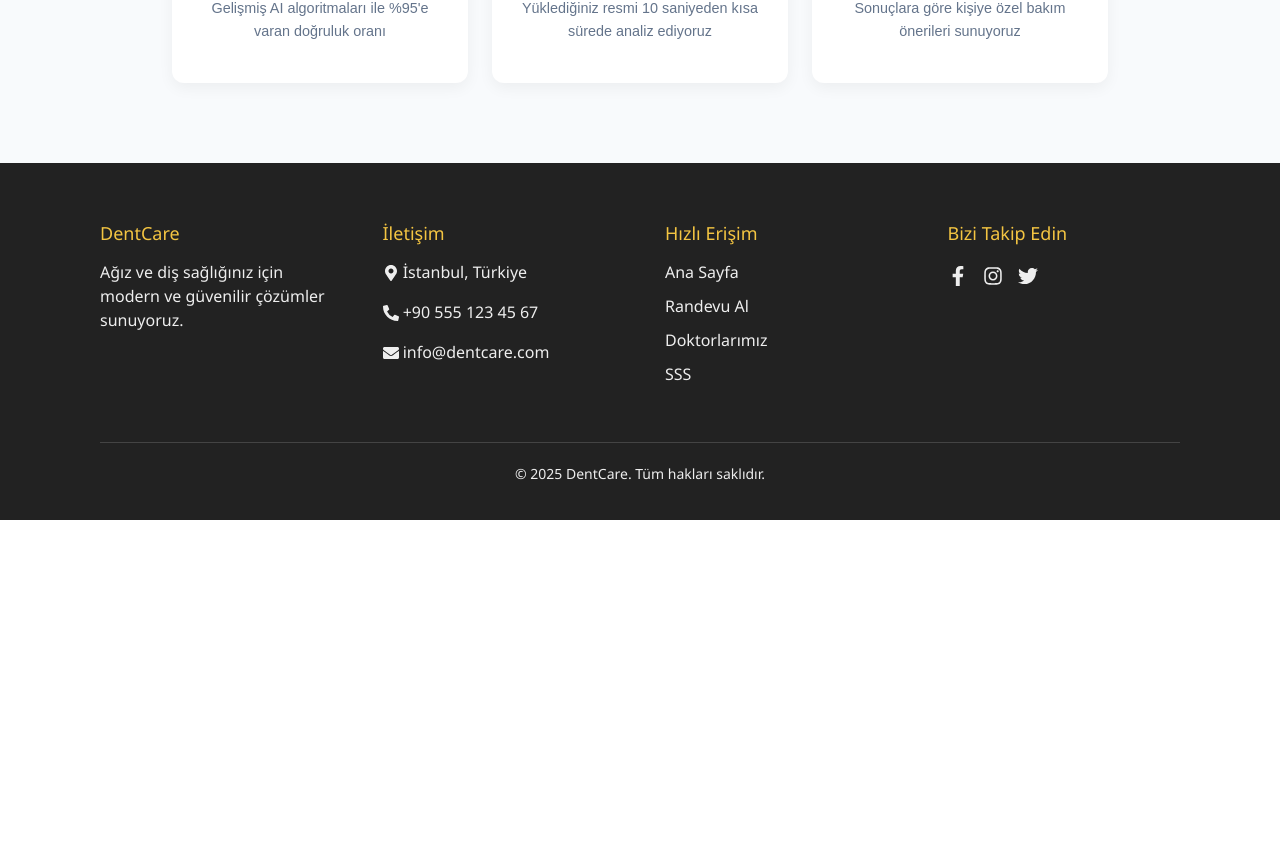
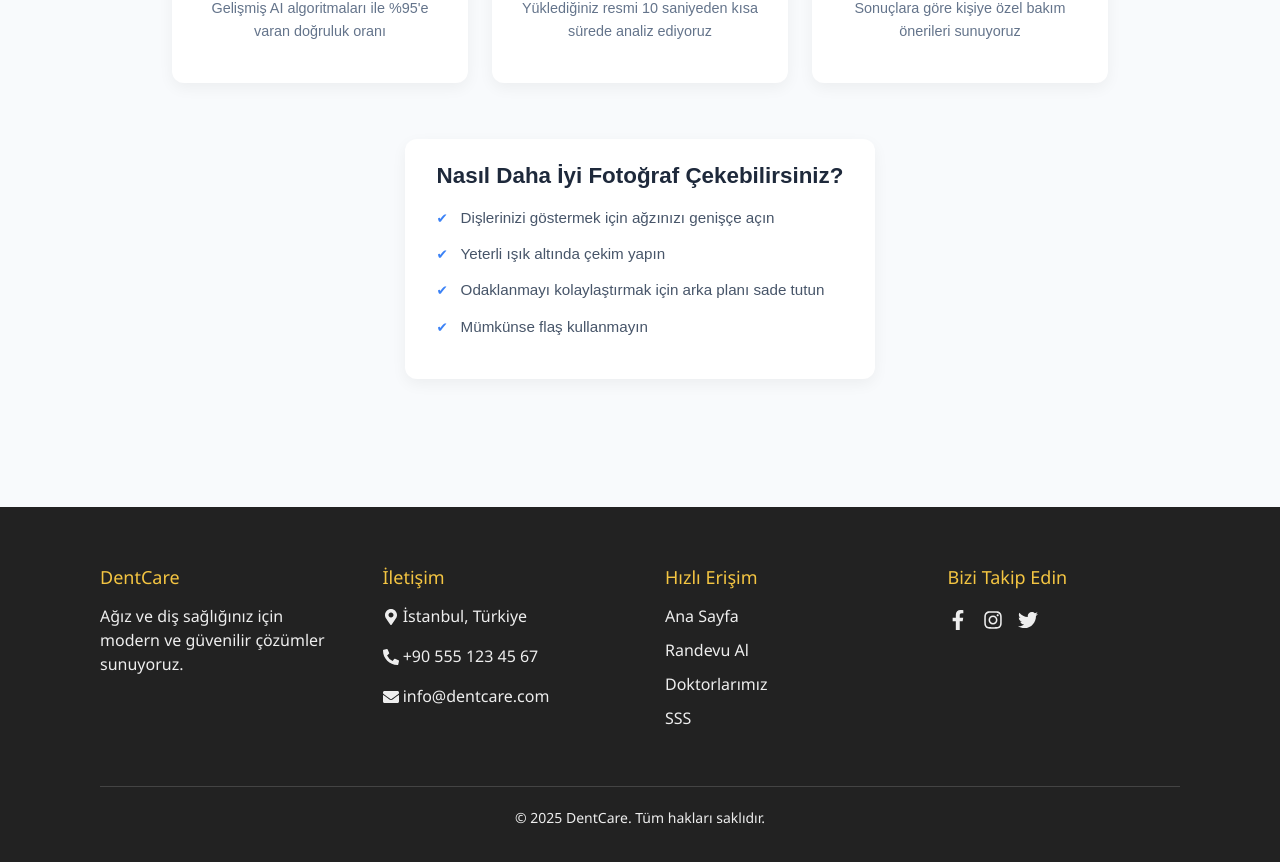
Before and after one commit to mustafa-krgoz/Dental-Clinic-Website-Frontend, a React (Create React App) app: page /ai in a window 1280 px wide. Shown: the part 1218-2080 px from the top of the page. Before the commit the page ends 1738 px from the top, so only its background shows below. Built offline with nearby package versions, Linux system fonts and the light colour scheme; no server answers.

Commit message:
diş çürüğü sayfa güncellendi.

```diff
--- a/src/pages/CariesDetectionPage.jsx
+++ b/src/pages/CariesDetectionPage.jsx
@@ -229,6 +229,15 @@ const CariesDetectionPage = () => {
               <h4>Öneriler</h4>
               <p>Sonuçlara göre kişiye özel bakım önerileri sunuyoruz</p>
             </div>
+                <div className="ai-info-section">
+                <h3>Nasıl Daha İyi Fotoğraf Çekebilirsiniz?</h3>
+                <ul>
+                <li>Dişlerinizi göstermek için ağzınızı genişçe açın</li>
+                <li>Yeterli ışık altında çekim yapın</li>
+                <li>Odaklanmayı kolaylaştırmak için arka planı sade tutun</li>
+                <li>Mümkünse flaş kullanmayın</li>
+                </ul>
+            </div>
           </div>
         </div>
       </div>
--- a/src/styles/ai/CariesDetectionPage.css
+++ b/src/styles/ai/CariesDetectionPage.css
@@ -278,3 +278,42 @@
   color: #64748b;
   line-height: 1.6;
 }
+.ai-info-section {
+  background-color: white;
+  border-radius: 12px;
+  padding: 1.5rem 2rem;
+  box-shadow: 0 5px 15px rgba(0, 0, 0, 0.05);
+  margin-top: 2rem;
+  margin-bottom: 3rem;
+}
+
+.ai-info-section h3 {
+  font-size: 1.4rem;
+  font-weight: 700;
+  color: #1e293b;
+  margin-bottom: 1rem;
+  text-align: center;
+}
+
+.ai-info-section ul {
+  list-style-type: none;
+  padding-left: 0;
+}
+
+.ai-info-section li {
+  position: relative;
+  padding-left: 1.5rem;
+  margin-bottom: 0.75rem;
+  color: #475569;
+  font-size: 0.95rem;
+  line-height: 1.6;
+}
+
+.ai-info-section li::before {
+  content: '✔';
+  position: absolute;
+  left: 0;
+  top: 2px;
+  font-size: 0.85rem;
+  color: #3b82f6;
+}
```
